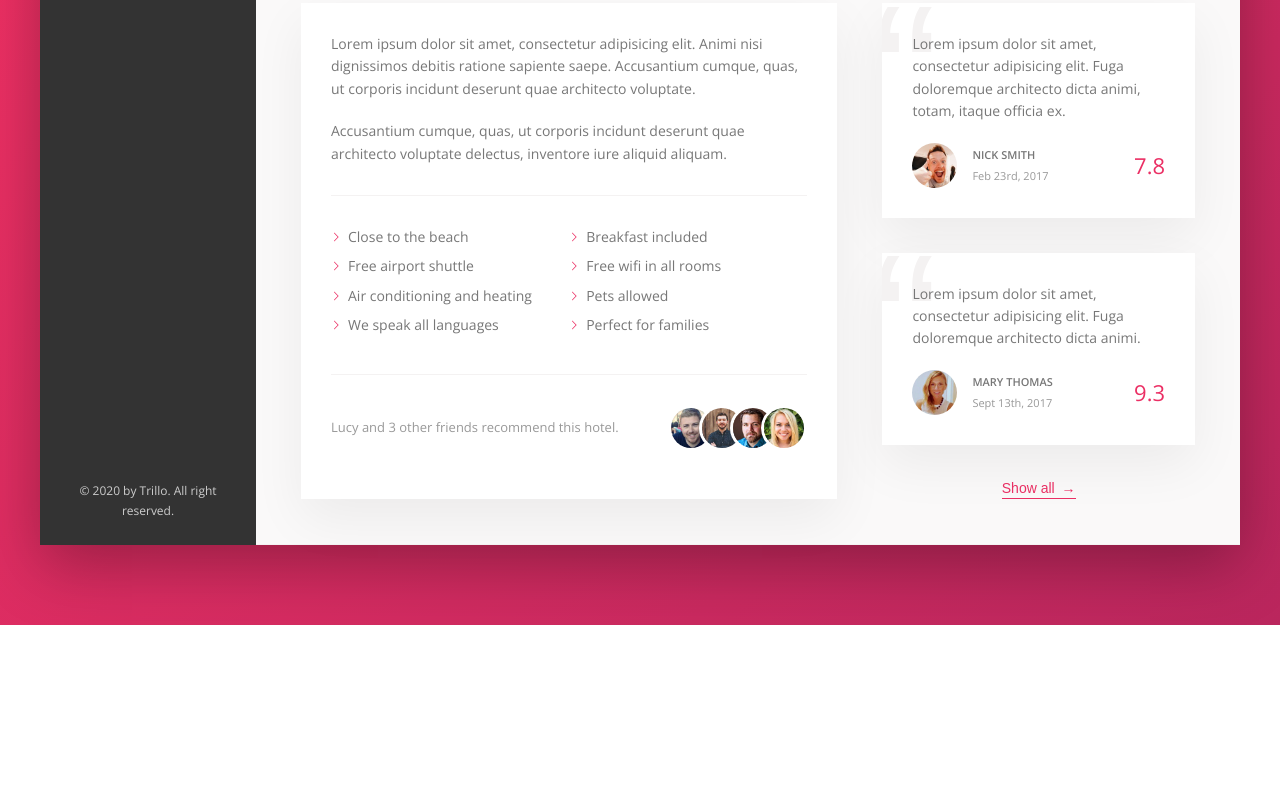
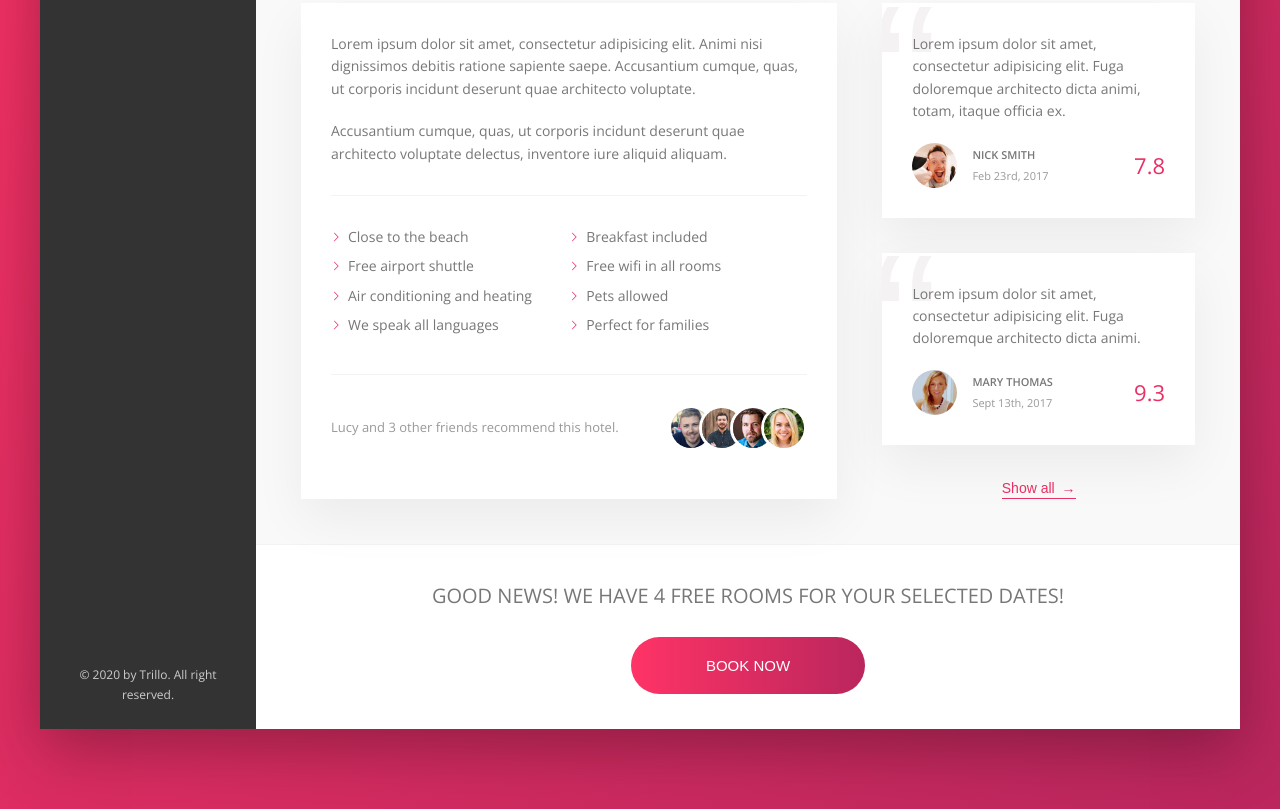
Before and after one commit to rpdecks/Trillo, a website: page index.html in a window 1280 px wide. Shown: the part 644-1453 px from the top of the page. Before the commit the page ends 1269 px from the top, so only its background shows below. Drawn offline with nearby package versions, Linux system fonts and the light colour scheme.

Commit message:
style cta

```diff
--- a/index.html
+++ b/index.html
@@ -200,6 +200,17 @@
                         </div>
                     </div>
 
+                    <div class="cta">
+                        <h2 class="cta__book-now">
+                            Good news! We have 4 free rooms for your selected dates!
+                        </h2>
+                        <button class="btn">
+                            <span class="btn__visible">Book now</span>
+                            <span class="btn__invisible">Only 4 rooms left</span>
+
+                        </button>
+                    </div>
+
                 </main>
             </content>
         </div>
--- a/sass/_components.scss
+++ b/sass/_components.scss
@@ -447,3 +447,65 @@
         z-index: 1;
     }
 }
+
+//////////////////////////////////////
+// CTA
+.cta {
+    padding: 3.5rem 0;
+    text-align: center;
+
+    &__book-now {
+        font-size: 2rem;
+        font-weight: 300;
+        text-transform: uppercase;
+        margin-bottom: 2.5rem;
+    }
+}
+
+.btn {
+    font-size: 1.5rem;
+    font-weight: 300;
+    text-transform: uppercase;
+    border-radius: 100px;
+    border: none;
+    background-image: linear-gradient(to right, var(--color-primary-light), var(--color-primary-dark));
+    color: #fff;
+    position: relative;
+    overflow: hidden;
+    cursor: pointer;
+
+    & > * {
+        display: inline-block;
+        height: 100%;
+        width: 100%;
+        transition: all .2s;
+    }
+
+    &__visible {
+        padding: 2rem 7.5rem;
+    }
+
+    &__invisible {
+        position: absolute;
+        padding: 2rem;
+        left: 0;
+        top: -100%;
+    }
+
+    &:hover {
+        background-image: linear-gradient(to left, var(--color-primary-light), var(--color-primary-dark));
+    }
+
+    &:hover &__visible {
+        transform: translateY(100%);
+    }
+
+    &:hover &__invisible {
+        top: 0;
+    }
+
+    &:focus {
+        outline: none;
+        animation: pulsate 1s infinite;
+    }
+}
```
Also changed, not shown: css/style.css.
